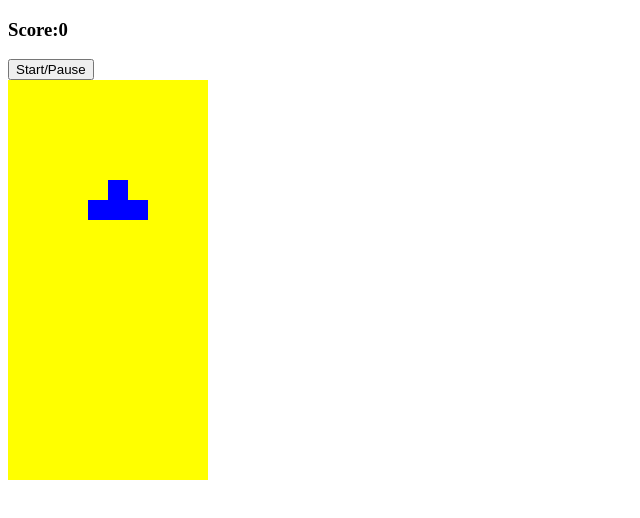
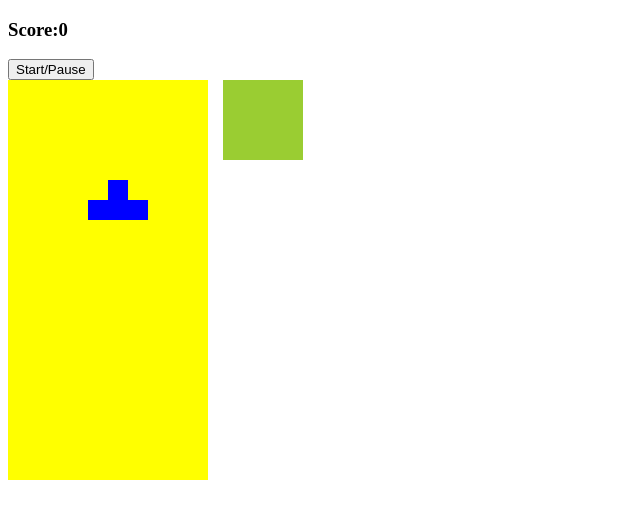
Before and after one commit to Knnapierala/tetris, a plain HTML site: page index.html in a window 1280 px wide. Shown: the whole page, without its empty margins (0-640 px from the left). Drawn offline with Linux system fonts and the light colour scheme.

Commit message:
added area to display next item in html and css

```diff
--- a/index.html
+++ b/index.html
@@ -13,6 +13,8 @@
   <h3>Score:<span id="'score">0</span></h3>
   <button id="start-button">Start/Pause</button>
 
+
+<div class="container">
   <div class="grid">
     <div></div>
     <div></div>
@@ -225,5 +227,25 @@
     <div class="taken"></div>
     <div class="taken"></div>
   </div>
+
+  <div class="mini-grid">
+    <div></div>
+    <div></div>
+    <div></div>
+    <div></div>
+    <div></div>
+    <div></div>
+    <div></div>
+    <div></div>
+    <div></div>
+    <div></div>
+    <div></div>
+    <div></div>
+    <div></div>
+    <div></div>
+    <div></div>
+    <div></div>
+  </div>
+</div>
 </body>
 </html>
--- a/styles.css
+++ b/styles.css
@@ -1,3 +1,8 @@
+.container {
+  display: flex;
+}
+
+
 .grid {
   width: 200px;
   height: 400px;
@@ -14,3 +19,17 @@
 .tetromino {
   background-color: blue;
 }
+
+.mini-grid {
+  width: 80px;
+  height: 80px;
+  display: flex;
+  flex-wrap: wrap;
+  background-color: yellowgreen;
+  margin-left: 15px;
+}
+
+.mini-grid div {
+  height: 20px;
+  width: 20px;
+}
```
